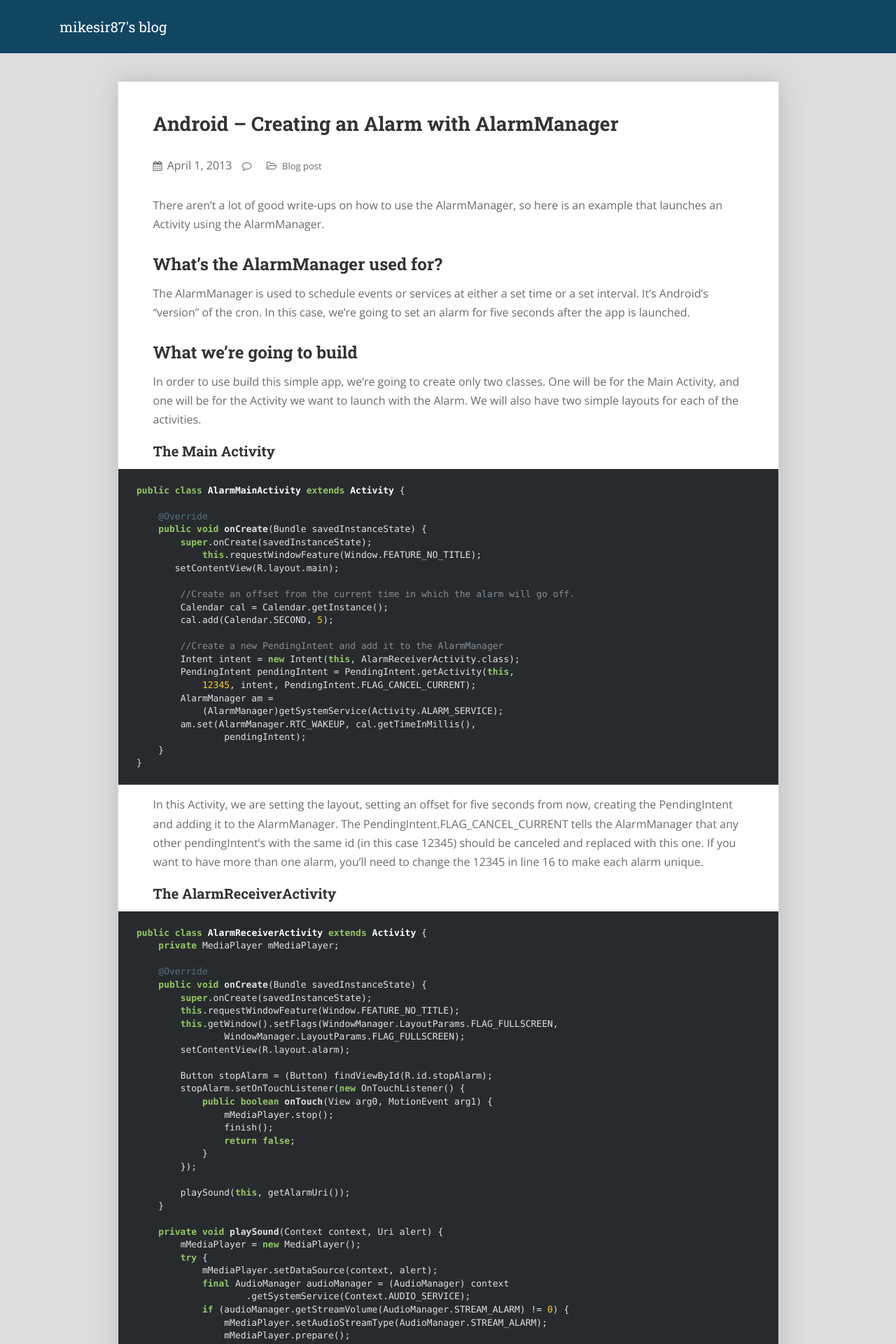
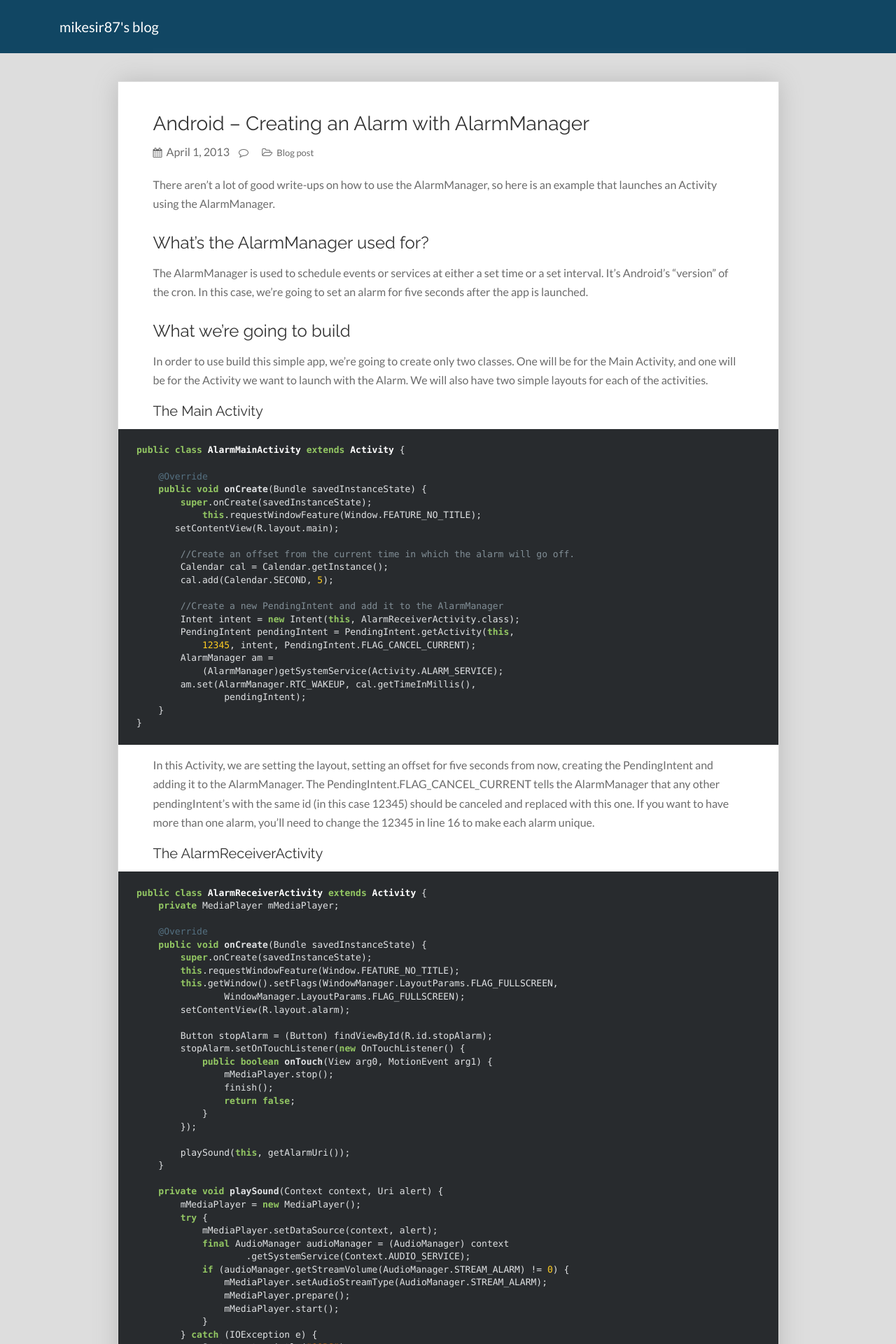
Before and after one commit to mikesir87/blog.mikesir87.io, a Jekyll site: the page built from _posts/2013-04-01-android-creating-an-alarm-with-alarmmanager.md, in a window 1280 px wide. Shown: the top 1920 px of the page at 70% size. Built offline with Jekyll 4.4.1, drawn with Linux system fonts in a browser that asks for light colours; nearby versions of some CDN libraries; comment, search, counter and statistics services are not loaded.

Commit message:
Some font/style changes

```diff
--- a/_layouts/default.html
+++ b/_layouts/default.html
@@ -12,7 +12,9 @@
     <!--<link rel="stylesheet" href="{{ site.baseurl }}/highlight/styles/default.css" />-->
     <link rel="stylesheet" href="{{ site.baseurl }}/highlight/styles/obsidian.css" />
     <link rel="stylesheet" href="https://maxcdn.bootstrapcdn.com/font-awesome/4.5.0/css/font-awesome.min.css" />
-    <link rel='stylesheet' id='sparkling-fonts-css'  href='//fonts.googleapis.com/css?family=Open+Sans%3A400italic%2C400%2C600%2C700%7CRoboto+Slab%3A400%2C300%2C700&#038;ver=4.3.1' type='text/css' media='all' />
+
+    <link href="https://fonts.googleapis.com/css?family=Lato|Raleway" rel="stylesheet"/>
+
     <link rel="stylesheet" type="text/css" href="{{ site.baseurl }}/style.css" />
     <link rel="alternate" type="application/rss+xml" title="{{ site.name }} - {{ site.description }}" href="{{ site.baseurl }}/feed.xml" />
 
--- a/style.scss
+++ b/style.scss
@@ -5,6 +5,15 @@
 @import "bootstrap";
 @import "sparkling";
 @import "sparkling-overrides";
+
+h1, h2, h3, h4, h5, h6, .h1, .h2, .h3, .h4, .h5, .h6 {
+  font-family: Raleway, sans-serif;
+  font-weight: normal;
+}
+
+body {
+  font-family: Lato, sans-serif;
+}
 
 pre.no-wrap code {
   word-wrap: normal;
@@ -66,3 +75,19 @@ pre[class*=language-]:before {
     border-bottom: 0px;
   }
 }
+
+.entry-meta {
+  margin-bottom: 0;
+}
+
+h1.entry-title {
+  margin-bottom: 10px;
+}
+
+.entry-content {
+  margin-top: 0;
+}
+
+.navbar>.container .navbar-brand {
+  font-family: "Lato", sans-serif;
+}
```
